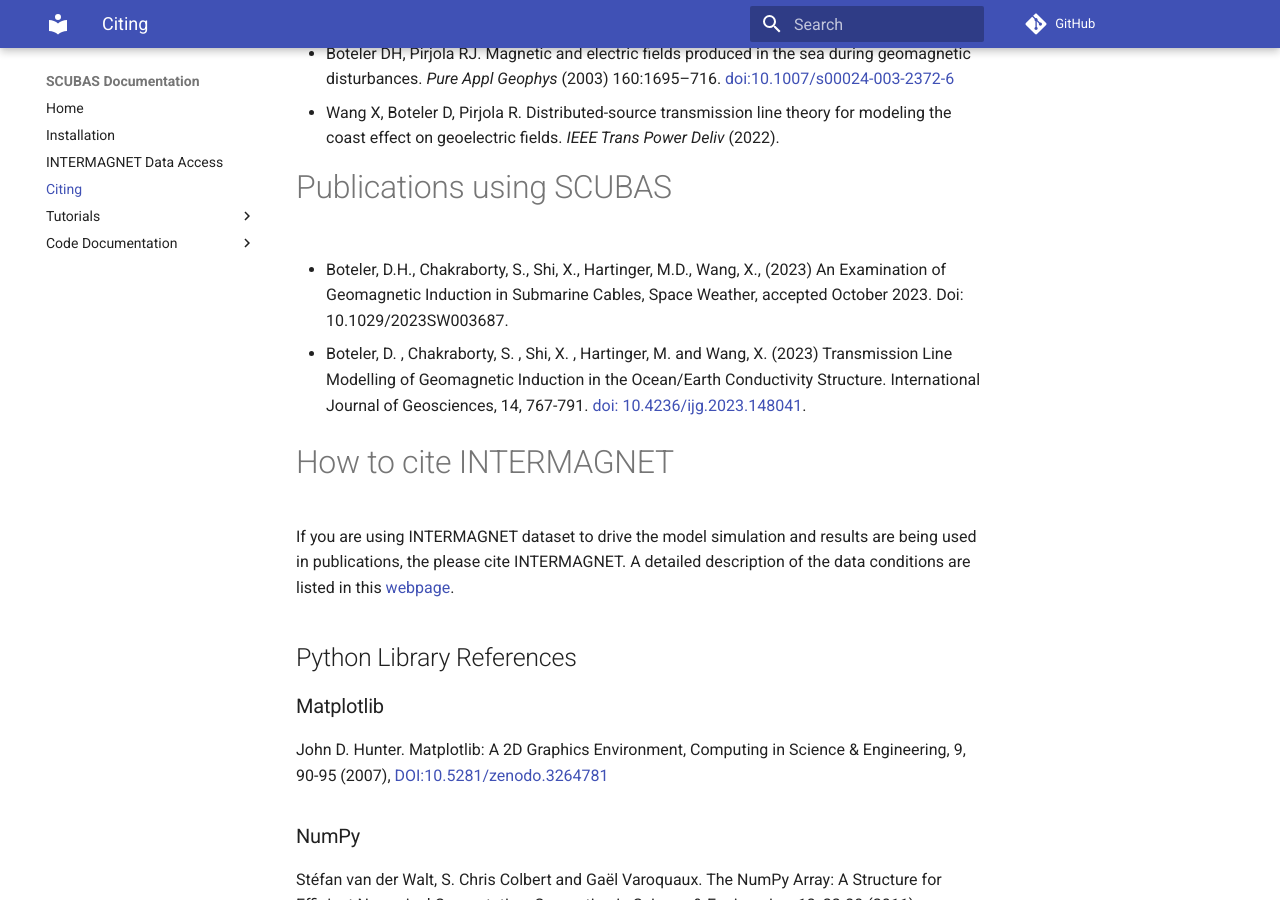
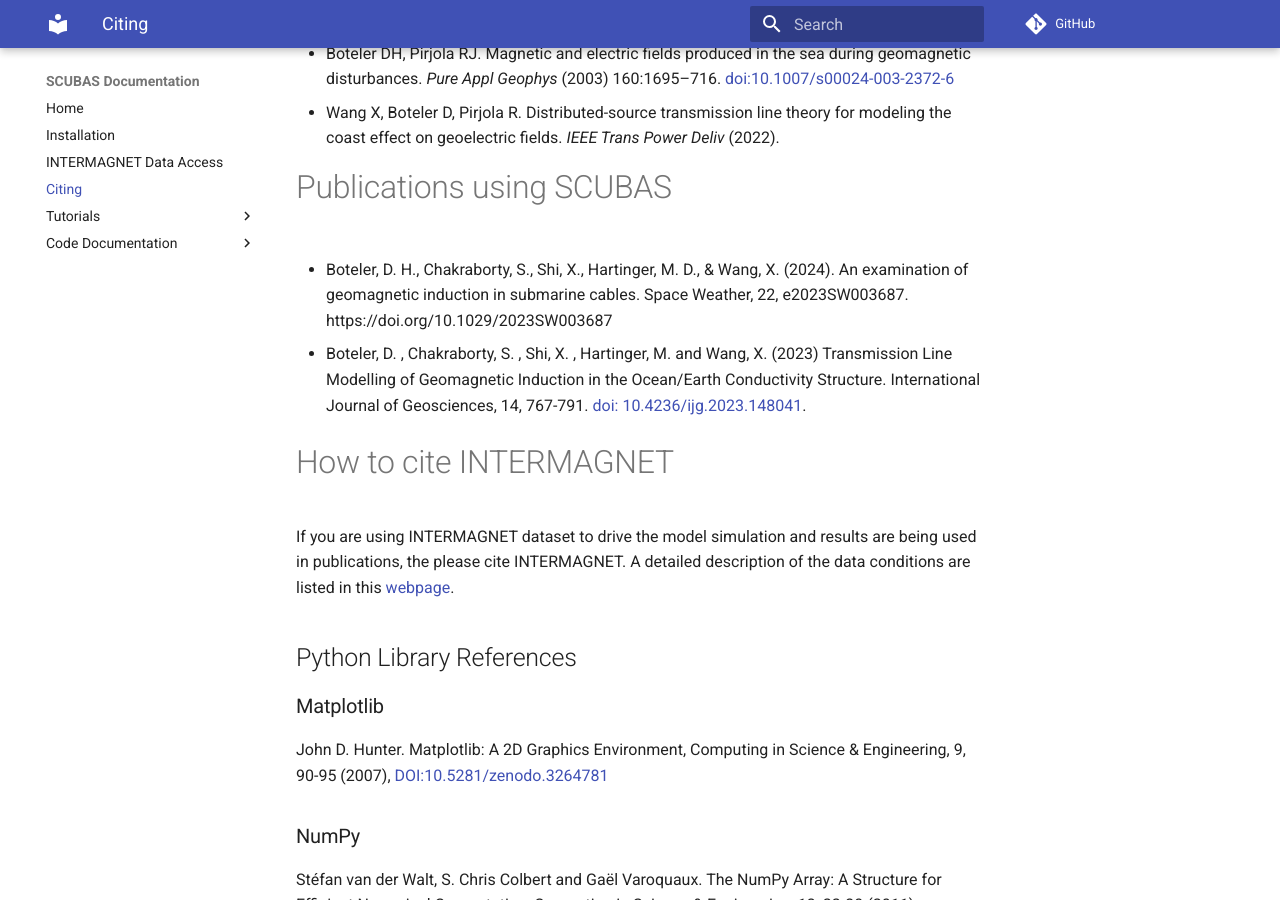
Before and after one commit to shibaji7/SCUBAS, an MkDocs documentation site: the page built from docs/user/citing.md, in a window 1280 px wide and 900 px high, scrolled down 307 px. Built offline with MkDocs 1.6.1 and Material for MkDocs 9.7.7, drawn with Linux system fonts in a browser that asks for light colours; comment, search, counter and statistics services are not loaded.

Commit message:
Updated Citation

```diff
--- a/docs/user/citing.md
+++ b/docs/user/citing.md
@@ -18,7 +18,7 @@ If SCUBAS contributes to a project that leads to a scientific publication, pleas
 - Wang X, Boteler D, Pirjola R. Distributed-source transmission line theory for modeling the coast effect on geoelectric fields. *IEEE Trans Power Deliv* (2022).
 
 # Publications using SCUBAS
-- Boteler, D.H., Chakraborty, S., Shi, X., Hartinger, M.D., Wang, X., (2023) An Examination of Geomagnetic Induction in Submarine Cables, Space Weather, accepted October 2023. Doi: 10.1029/2023SW003687.
+- Boteler, D. H., Chakraborty, S., Shi, X., Hartinger, M. D., & Wang, X. (2024). An examination of geomagnetic induction in submarine cables. Space Weather, 22, e2023SW003687. https://doi.org/10.1029/2023SW003687
 
 - Boteler, D. , Chakraborty, S. , Shi, X. , Hartinger, M. and Wang, X. (2023) Transmission Line Modelling of Geomagnetic Induction in the Ocean/Earth Conductivity Structure. International Journal of Geosciences, 14, 767-791. [doi: 10.4236/ijg.2023.148041](https://www.scirp.org/journal/paperinformation?paperid=127339).
 
```
